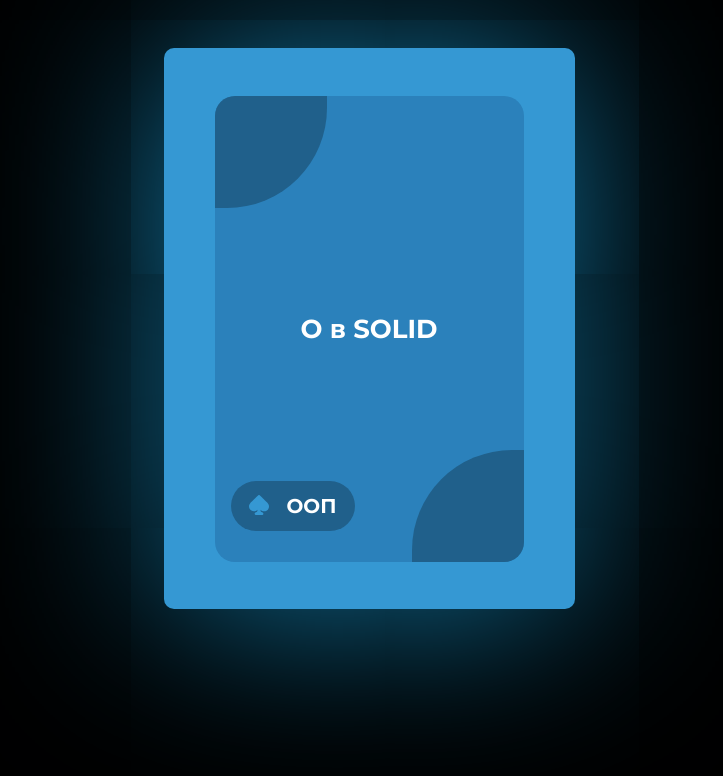
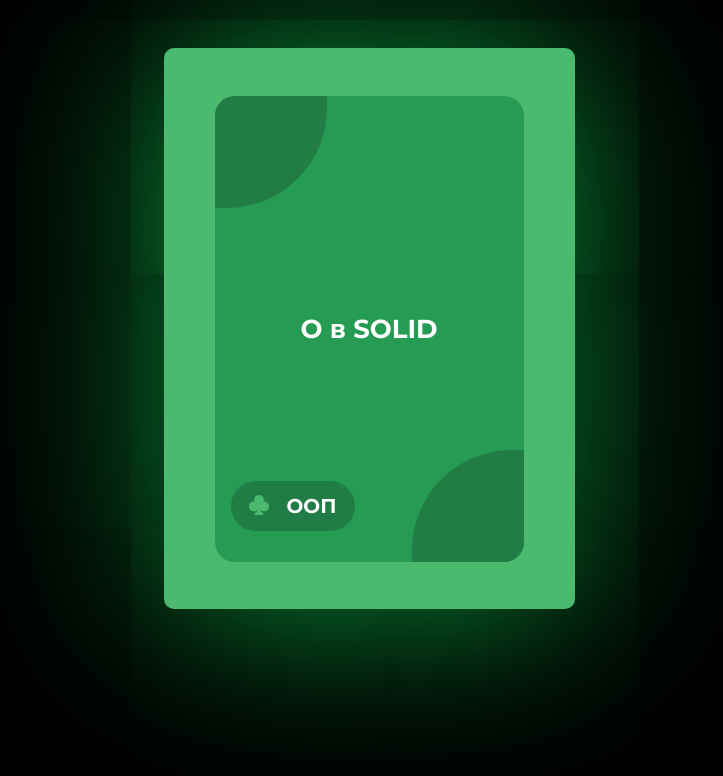
Before and after one commit to makarbass/makarbass.github.io, a plain HTML site: page index.html in a window 1280 px wide. Shown: the whole page, without its empty margins (271-994 px from the left). Drawn offline with Linux system fonts and the light colour scheme.

Commit message:
Add files via upload

```diff
--- a/index.html
+++ b/index.html
@@ -3,7 +3,8 @@
 <head>
     <meta charset="UTF-8">
     <meta name="viewport" content="width=device-width, initial-scale=1.0">
-    <title>Python Flash Cards</title>
+    <link rel="icon" type="image" href="./icon.png">
+    <title>Flash Cards</title>
     <link rel="stylesheet" href="style.css">
     <link rel="preconnect" href="https://fonts.googleapis.com">
     <link rel="preconnect" href="https://fonts.gstatic.com" crossorigin>
@@ -13,7 +14,7 @@
         <div class="card">
             <div class="card__face card__face--front">
                 <div class="card__face--in">
-                    <div class="card__top__left"></div>
+                    <div class="card__corner top__left"></div>
                     <div class="card__text">Какими бывают типы данных?</div>
                     <div class="bottom">
                     <div class="bottom__block">
@@ -22,7 +23,7 @@
                             </svg></div>
                         <div class="bottom__text">Python</div>
                     </div>
-                    <div class="card__bottom__right"></div>
+                    <div class="card__corner bottom__right"></div>
                 </div>
             </div>
         </div>
--- a/script.js
+++ b/script.js
@@ -3,6 +3,13 @@ let frontFace = card.querySelector('.card__text')
 let backFace = card.querySelector('.card__back--in');
 let backAdd = card.querySelector('.card__back--comment')
 let bottomText = card.querySelector('.bottom__text')
+
+let frontBackground = card.querySelector('.card__face--front')
+let frontSafetyZone = card.querySelector('.card__face--in')
+let frontCorner = card.querySelectorAll('.card__corner')
+let frontBottomBlock = card.querySelector('.bottom__block')
+let frontIcon = card.querySelector('.bottom__icon')
+
 
 const dictionary = {
     'Python':
@@ -23,6 +30,16 @@ const dictionary = {
                 - dict<br>
                 - set (множества)`
             },
+        'Чем отличаются операторы == и is?':{
+            "face": "Оператор == сравнивает два операнда по значениям, а is по адресам в памяти",
+            "add": `Интерпритатор предварительно загружает в память числа в диапазоне от -5 до 256.
+            Поэтому, когда объявляется целое число в этом диапазоне, новый объект не создается, а ссылается на кэшированное число.
+            Этот механизм называется интернированием целых чисел или кэшированием целых чисел.`
+        },
+        "Что такое GIL?":{
+            "face": "Глобальная блокировка интерпретатора",
+            "add": "Нельзя использовать несколько процессоров одновременно. В любой момент времени будет выполняться только один конкретный поток. Был введен потому, что управление памятью CPython не является потокобезопасным. Имея такую блокировку Python может быть уверен, что никогда не будет условий гонки. Во многопоточных программах отсутствие GIL может негативно сказываться на производительности."
+        }
         },
     'ООП':
         {
@@ -47,11 +64,50 @@ function getRandomKey(obj) {
     return Object.keys(obj)[Math.floor(Math.random() * Object.keys(obj).length)];
   }
 
+function addGreenColor(){
+    frontBackground.classList.add('background-green');
+    frontSafetyZone.classList.add('safetyzone-green');
+    frontCorner.forEach(corner => {
+        corner.classList.add('corner-green');
+    });
+    frontBottomBlock.classList.add('category-green');
+    frontIcon.innerHTML = `<svg xmlns="http://www.w3.org/2000/svg" width="20" height="20" viewBox="0 0 20 20" fill="none">
+    <path fill-rule="evenodd" clip-rule="evenodd" d="M14.5117 6.60547C15.7461 3.45312 13.4258 0 10 0C6.57031 0 4.25781 3.45703 5.48828 6.60547C2.56641 6.21875 0 8.48828 0 11.4062C0 14.082 2.16797 16.25 4.84375 16.25C6.26953 16.25 7.55078 15.6328 8.4375 14.6523C8.43359 16.0859 8.40625 16.6992 6.36719 17.6055C5.82812 17.8438 5.53125 18.4297 5.65234 19.0078C5.77344 19.5859 6.28516 20 6.875 20H13.125C13.7148 20 14.2266 19.5859 14.3477 19.0078C14.4688 18.4297 14.1719 17.8477 13.6328 17.6055C11.6172 16.707 11.5703 16.1172 11.5625 14.6523C12.4492 15.6328 13.7305 16.25 15.1562 16.25C17.832 16.25 20 14.082 20 11.4062C20 8.48438 17.4297 6.21875 14.5117 6.60547Z" fill="#4CBA6E"/>
+</svg>`
+}
+
+function removeGreenColor(){
+    frontBackground.classList.remove('background-green');
+    frontSafetyZone.classList.remove('safetyzone-green');
+    frontCorner.forEach(corner => {
+        corner.classList.remove('corner-green');
+    });
+    frontBottomBlock.classList.remove('category-green');
+    frontIcon.innerHTML = `<svg xmlns="http://www.w3.org/2000/svg" width="20" height="20" viewBox="0 0 20 20" fill="none">
+    <path fill-rule="evenodd" clip-rule="evenodd" d="M10.6404 0.257863C10.2772 -0.0859543 9.71105 -0.0859543 9.34791 0.257863C7.47364 2.04727 2.09293 7.22797 1.24951 8.16175C0.4959 8.99394 0 10.0918 0 11.3108C0 14.0652 2.14369 16.2415 4.82234 16.2532C6.25537 16.2571 7.54393 15.6398 8.43421 14.6552C8.4303 16.0852 8.40297 16.6986 6.38813 17.6011C5.83756 17.8472 5.52128 18.445 5.65795 19.0311C5.7868 19.5976 6.29442 20 6.87622 20H13.1004C13.7056 20 14.2405 19.578 14.3538 18.9842C14.4631 18.4138 14.1663 17.8433 13.6353 17.6089C11.6205 16.7103 11.5736 16.1203 11.5658 14.6552C12.4795 15.6632 13.811 16.2883 15.287 16.2493C17.9227 16.1828 20 14.0418 20 11.4046C20 10.1465 19.5236 9.01348 18.7505 8.15784C17.8993 7.22797 12.5185 2.04727 10.6404 0.257863Z" fill="#3598D3"/>
+    </svg>`
+}
+
+function changeColorTheme(randomKey){
+    switch(randomKey){
+        case 'ООП':
+            addGreenColor();
+            break;
+        case 'Python':
+            if (frontBackground.classList.contains('background-green')){
+                removeGreenColor();
+            }
+            break;
+    }
+}
 
 let randomKey1 = getRandomKey(dictionary);
 let randomKey2 = getRandomKey(dictionary[randomKey1]);
 frontFace.innerHTML = randomKey2;
 bottomText.innerHTML = randomKey1;
+changeColorTheme(randomKey1);
+
+
 
 card.addEventListener('click', function() {
   card.classList.toggle('is-flipped');
@@ -61,6 +117,7 @@ card.addEventListener('click', function() {
   } else {
     randomKey1 = getRandomKey(dictionary);
     randomKey2 = getRandomKey(dictionary[randomKey1]);
+    changeColorTheme(randomKey1);
     frontFace.innerHTML = randomKey2;
     bottomText.innerHTML = randomKey1;
     }
--- a/style.css
+++ b/style.css
@@ -62,12 +62,15 @@ body {
     margin-right: 16px;
 }
 
-.card__top__left{
-  width: 112px;
-  height: 112px;
-  flex-shrink: 0;
+.card__corner{
+    width: 112px;
+    height: 112px;
+    flex-shrink: 0;
+    background: #20608B;
+}
+
+.top__left{
   border-radius: 20px 0px 100px 0px;
-  background: #20608B;
 }
 
 .bottom{
@@ -97,12 +100,8 @@ body {
   line-height: normal;
 }
 
-.card__bottom__right{
-  width: 112px;
-  height: 112px;
-  flex-shrink: 0;
+.bottom__right{
   border-radius: 100px 0px 20px 0px;
-  background: #20608B;
 }
 
 .card__face--back {
@@ -115,7 +114,6 @@ body {
     font-style: normal;
     font-weight: 700;
     line-height: 32px;
-    box-shadow: -3px 1px 189px 0px rgba(25,168,230,0.71);
 }
 
 .card__back--in{
@@ -130,15 +128,15 @@ body {
 }
 
 .card__back--comment{
-    text-align: left;
+    text-align: justify;
     padding-left: 68px;
     padding-right: 68px;
     color: #FFF;
     font-family: Montserrat;
-    font-size: 17px;
+    font-size: 15px;
     font-style: normal;
     font-weight: 500;
-    line-height: 21px;
+    line-height: 21px; /* 111.765% */
     padding-top: 6px;
 }
 
@@ -172,6 +170,23 @@ body {
 .button-1:hover,
 .button-1:focus {
   background-color: #3598D3;
+}
+
+.background-green{
+    background: #4CBA6E;
+    box-shadow: -3px 1px 189px 0px rgba(15, 216, 84, 0.71);
+}
+
+.safetyzone-green{
+    background: #269B54;
+}
+
+.corner-green{
+    background: #217D45;
+}
+
+.category-green{
+    background: #207D45;
 }
 
 @media only screen and (max-width: 768px) {
@@ -223,4 +238,5 @@ body {
         font-size: 13px;
     }
 
+
 }
```
Also changed, not shown: icon.png (added).
